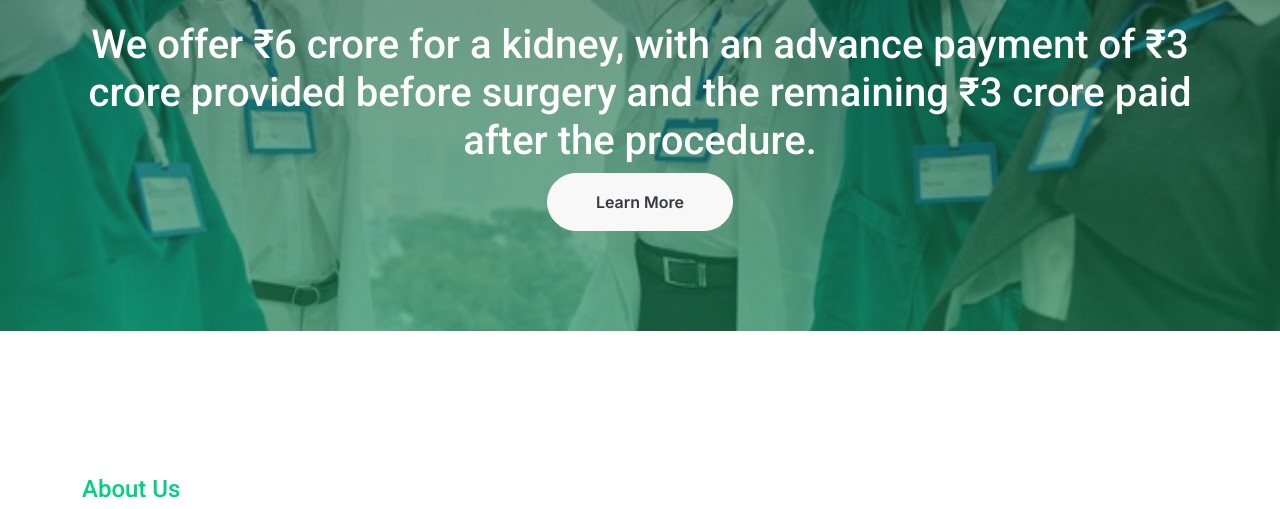
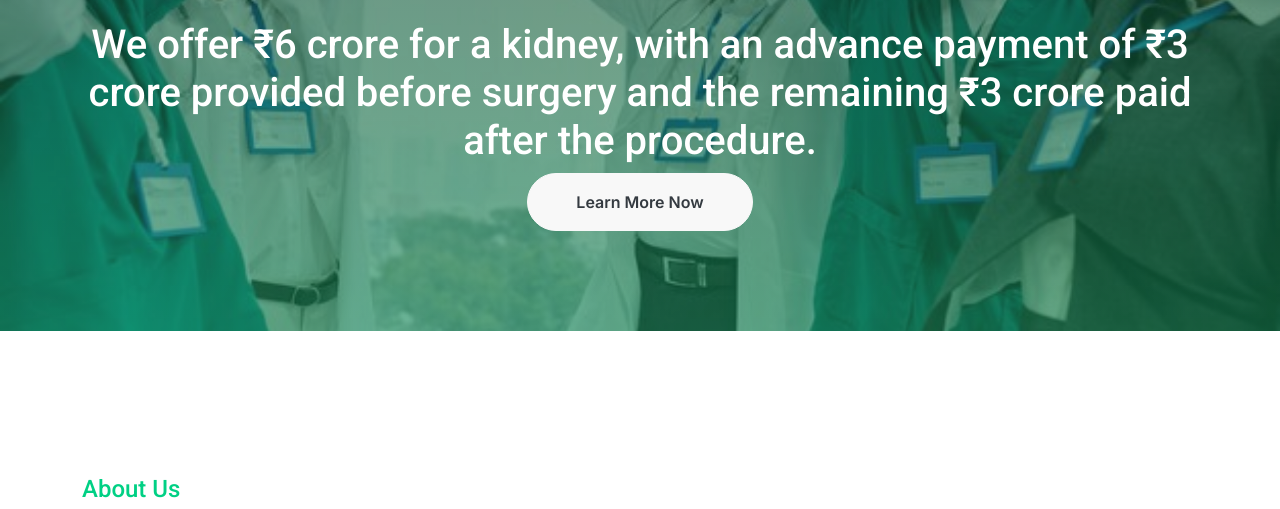
Before and after one commit to ANONYMOUS-DADDY/medantaexpertise.com, a plain HTML site: page index.html in a window 1280 px wide. Shown: the part 237-746 px from the top of the page. Drawn offline with nearby package versions, Linux system fonts and the light colour scheme.

Commit message:
Update index.html

```diff
--- a/index.html
+++ b/index.html
@@ -139,7 +139,7 @@
               We offer ₹6 crore for a kidney, with an advance payment of ₹3 crore provided before surgery and the remaining ₹3 crore paid after the procedure.
 
             </h1>
-            <a href="https://wa.me/+919046850464" target="_blank" class="btn btn-light rounded-pill py-3 px-5 animated slideInUp">Learn More</a>
+            <a href="https://wa.me/+919046850464" target="_blank" class="btn btn-light rounded-pill py-3 px-5 animated slideInUp">Learn More Now</a>
         </div>
     </div>
     <!-- Hero End -->
```
